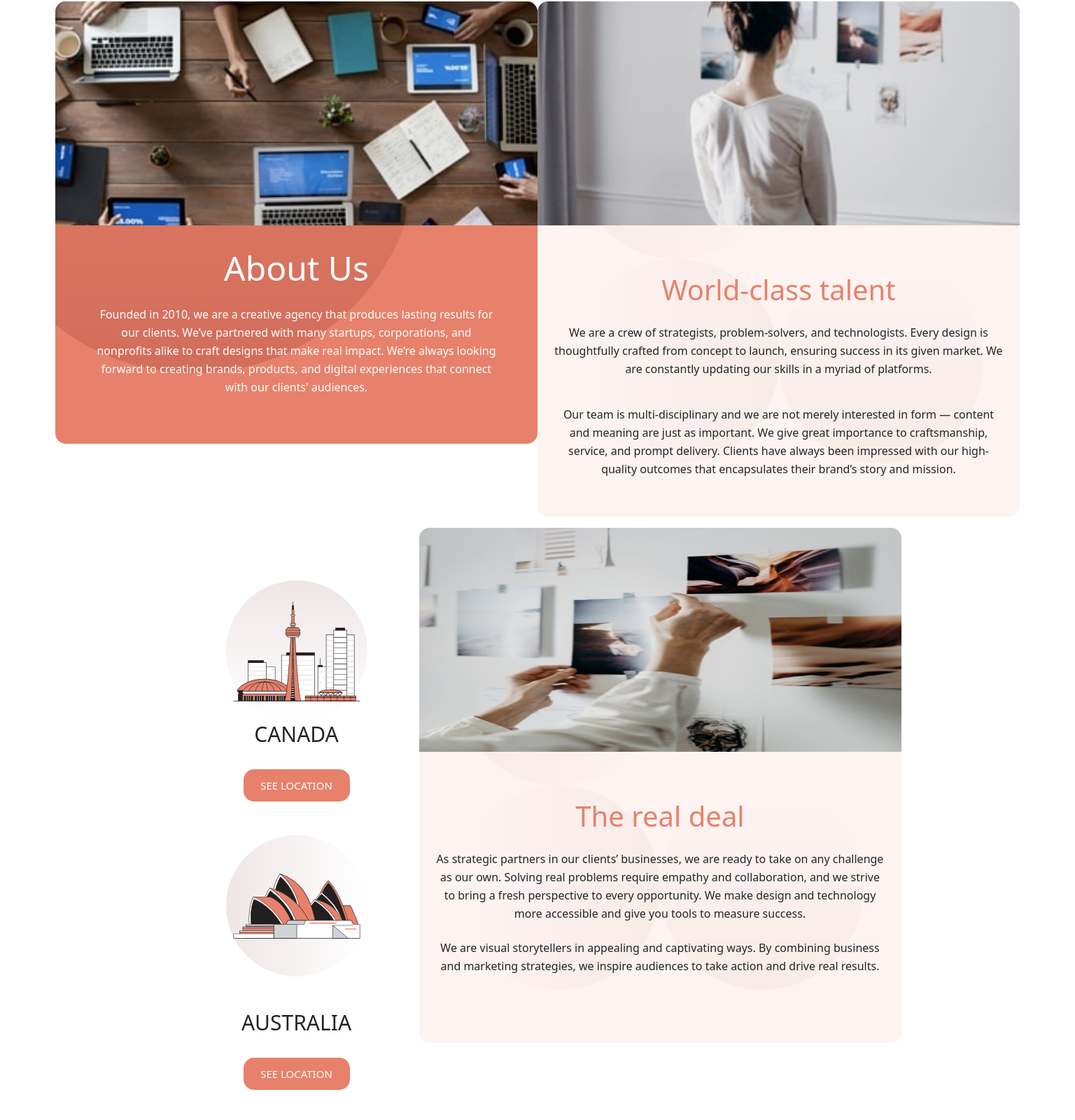
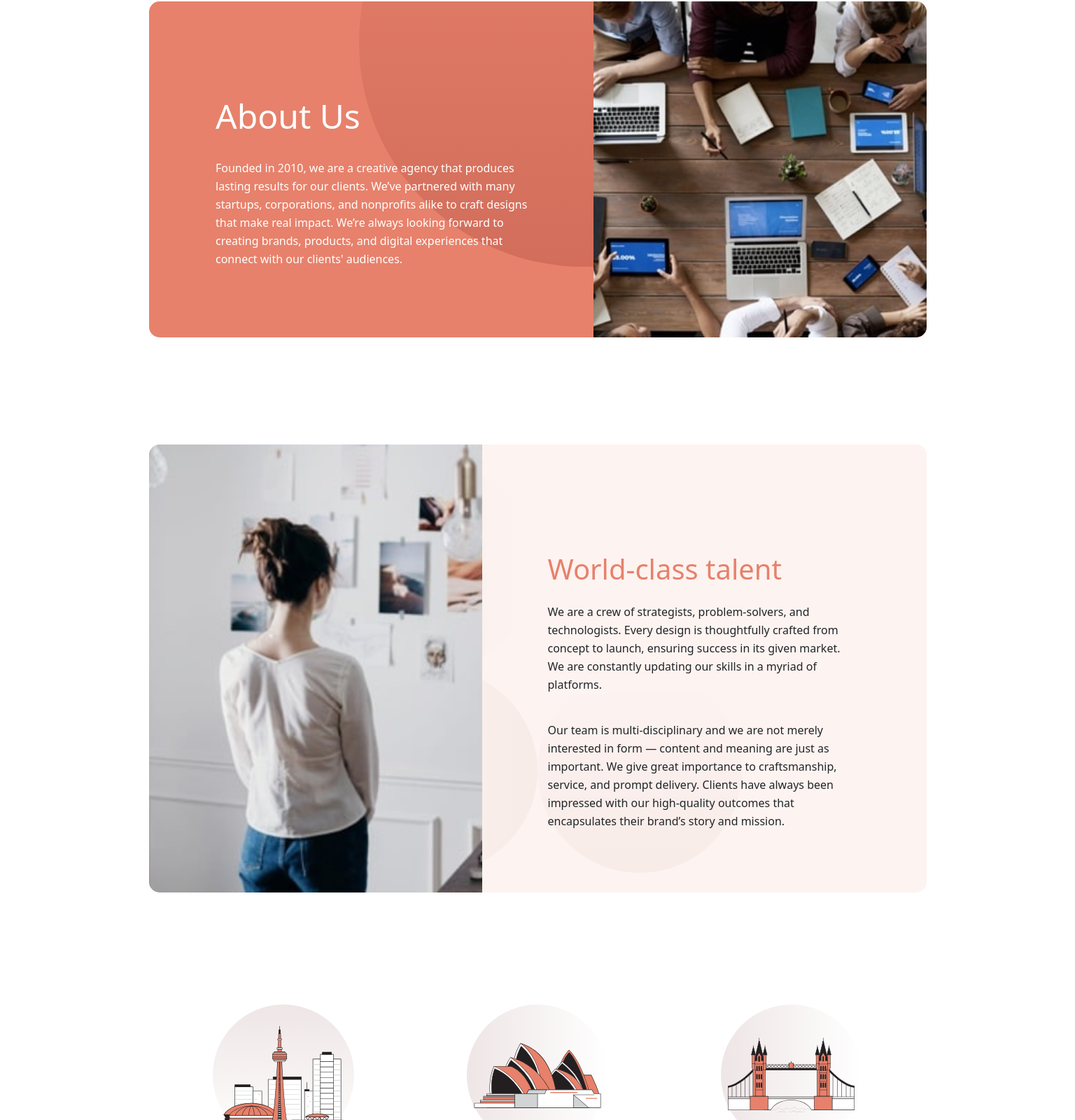
Before and after one commit to TedJenkler/Multi-Page-Website, a React (Create React App) app: page /about in a window 1536 px wide. Shown: the part 153-1753 px from the top of the page at 70% size. Built offline with nearby package versions, Linux system fonts and the light colour scheme.

Commit message:
About Page done mobile, tablet and desktop

```diff
--- a/src/Components.js/CapitalLocations.js
+++ b/src/Components.js/CapitalLocations.js
@@ -6,15 +6,21 @@ const CapitalLocations = () => {
     return (
         <>
             <div className="capitallocation-area">
+                <div className="capitallocation-item">
                     <div id="canada"><img id="canadarotateback" src={canada} alt="canada" /></div>
-                <h2>CANADA</h2>
+                    <h2 id="canadah2">CANADA</h2>
                     <button className="btn">SEE LOCATION</button>
+                </div>
+                <div className="capitallocation-item">
                     <img src={australia} alt="australia" />
                     <h2>AUSTRALIA</h2>
                     <button className="btn">SEE LOCATION</button>
+                </div>
+                <div className="capitallocation-item">
                     <img src={unitedkingdom} alt="unitedkingdom" />
                     <h2>UNITED KINGDOM</h2>
                     <button className="btn">SEE LOCATION</button>
+                </div>
             </div>
         </>
     )
--- a/src/Components.js/Pages/About.js
+++ b/src/Components.js/Pages/About.js
@@ -8,25 +8,31 @@ const About = ( {hamburger} ) => {
         <div className={hamburger === false ? "row" : "row blurry"}>
             <div id="hero-about" className="hero">
                 <img src={hero} alt="hero" />
+                <div>
                     <h1>About Us</h1>
                     <p>Founded in 2010, we are a creative agency that produces lasting results for our clients. We’ve partnered with many startups, corporations, and nonprofits alike to craft designs that make real impact. We’re always looking forward to creating brands, products, and digital experiences that connect with our clients' audiences.</p>
                 </div>
+            </div>
             <div className="about-item2area">
                 <img src={woman} alt="picture with a woman" />
+                <div>
                     <h1>World-class talent</h1>
                     <p>We are a crew of strategists, problem-solvers, and technologists. Every design is thoughtfully crafted from concept to launch, ensuring success in its given market. We are constantly updating our skills in a myriad of platforms.</p>
                     <br></br>
                     <p>Our team is multi-disciplinary and we are not merely interested in form — content and meaning are just as important. We give great importance to craftsmanship, service, and prompt delivery. Clients have always been impressed with our high-quality outcomes that encapsulates their brand’s story and mission.</p>
                 </div>
+            </div>
             <CapitalLocations />
             <div className="about-item3area">
                 <img src={item3img} alt="The real deal" />
+                <div>
                     <h1>The real deal</h1>
                     <p>As strategic partners in our clients’ businesses, we are ready to take on any challenge as our own. Solving real problems require empathy and collaboration, and we strive to bring a fresh perspective to every opportunity. We make design and technology more accessible and give you tools to measure success.</p>
                     <br></br>
                     <p>We are visual storytellers in appealing and captivating ways. By combining business and marketing strategies, we inspire audiences to take action and drive real results.</p>
                 </div>
             </div>
+        </div>
     )
 }
 
--- a/src/index.css
+++ b/src/index.css
@@ -463,19 +463,26 @@ a {
   transform: rotate(180deg);
 }
 
-#hero-about > h1 {
+#hero-about > div {
+  transform: rotate(180deg);
+  display: flex;
+  flex-direction: column;
+  align-items: center;
+  justify-content: center;
+}
+
+#hero-about > div > h1 {
   width: 327px;
-  transform: rotate(180deg);
   text-align: center;
-  margin-bottom: 80px;
+  margin-bottom: 24px;
   font-size: 32px;
-}
-
-#hero-about > p {
+  margin-top: 80px;
+}
+
+#hero-about > div > p {
   width: 327px;
-  transform: rotate(180deg);
   text-align: center;
-  margin: 80px 24px 24px 24px;
+  margin: 0 24px 24px 24px;
   font-size: 15px;
   line-height: 25px;
 }
@@ -495,13 +502,19 @@ a {
   background-size: 584px;
 }
 
-.about-item2area > h1 {
+.about-item2area > div {
+  display: flex;
+  align-items: center;
+  flex-direction: column;
+}
+
+.about-item2area > div > h1 {
   font-size: 32px;
   margin: 30px 0em 24px 0em;
   color: #E7816B;
 }
 
-.about-item2area > p {
+.about-item2area > div > p {
   text-align: center;
   font-size: 15px;
   margin: 0 24px 0 24px;
@@ -533,20 +546,26 @@ a {
   margin: auto;
 }
 
-.capitallocation-area > img, .capitallocation-area > div > img {
+.capitallocation-area > div {
+  display: flex;
+  flex-direction: column;
+  align-items: center;
+}
+
+.capitallocation-area > div > img, .capitallocation-area > div > div > img {
   margin-bottom: 48px;
 }
 
-.capitallocation-area > img {
+.capitallocation-area > div > img {
   background-image: url(./assets/shared/desktop/bg-pattern-small-circle.svg);
 }
 
-.capitallocation-area > h2, .capitallocation-area > div > img {
+.capitallocation-area > div > h2, .capitallocation-area > div > div > img {
   margin-bottom: 32px;
 }
 
 
-.capitallocation-area > button {
+.capitallocation-area > div > button {
   margin-bottom: 48px;
   width: 152px;
   height: 56px;
@@ -572,18 +591,24 @@ a {
   padding: 0;
 }
 
+.about-item3area > div {
+  display: flex;
+  flex-direction: column;
+  align-items: center;
+}
+
 .about-item3area > img {
   height: 320px;
   width: 100%;
 }
 
-.about-item3area > h1 {
+.about-item3area > div > h1 {
   font-size: 32px;
   margin: 84px 0em 24px 0em;
   color: #E7816B;
 }
 
-.about-item3area > p {
+.about-item3area > div > p {
   text-align: center;
   font-size: 15px;
   margin: 0 24px 0 24px;
@@ -1110,13 +1135,14 @@ input:focus {
     object-fit: cover;
   }
 
-  #hero-about > h1 {
+  #hero-about > div > h1 {
     width: 573px;
+    margin-top: 30px;
     margin-bottom: 32px;
     font-size: 48px;
   }
 
-  #hero-about > p {
+  #hero-about > div > p {
     width: 573px;
     font-size: 16px;
     line-height: 26px;
@@ -1140,12 +1166,12 @@ input:focus {
     object-fit: cover;
   }
 
-  .about-item2area > h1 {
+  .about-item2area > div > h1 {
     font-size: 40px;
     margin: 68px 0em 24px 0em;
   }
 
-  .about-item2area > p {
+  .about-item2area > div > p {
     text-align: center;
     font-size: 16px;
     margin: 0 24px 0 24px;
@@ -1168,12 +1194,12 @@ input:focus {
     border-radius: 15px 15px 0 0;
   }
 
-  .about-item3area > h1 {
+  .about-item3area > div > h1 {
     font-size: 40px;
     margin: 68px 0em 24px 0em;
   }
 
-  .about-item3area > p {
+  .about-item3area > div > p {
     font-size: 16px;
     line-height: 26px;
   }
@@ -1394,6 +1420,7 @@ input:focus {
     flex-direction: row;
     background-position: 471px 0;
     padding: 0;
+    border-radius: 15px;
   }
 
   .textfield-hero {
@@ -1601,87 +1628,169 @@ input:focus {
   /* Hero  */
 
   #hero-about {
-    height: 632px;
-    width: 689px;
+    height: 480px;
+    width: 1111px;
     background-position: 170.5px 101.3px;
     background-size: 640px;
-    border-radius: 15px;
-    margin-bottom: 120px;
+    margin:0;
+    flex-direction: row;
+    align-items: flex-end;
+    margin-bottom: 153px;
   }
 
   #hero-about > img {
-    border-radius: 15px 15px 0 0;
-    object-fit: cover;
-  }
-
-  #hero-about > h1 {
-    width: 573px;
-    margin-bottom: 32px;
-    font-size: 48px;
-  }
-
-  #hero-about > p {
-    width: 573px;
-    font-size: 16px;
-    line-height: 26px;
+    height: 100%;
+    width: 476px;
+    border-radius: 0 15px 15px 0;
+  }
+
+  #hero-about > div {
+    width: 540px;
+    align-items: flex-start;
+    justify-content: flex-start;
+  }
+
+  #hero-about > div > h1 {
+    width: 540px;
+    text-align: start;
+    margin: 135px 0 32px 0;
+  }
+
+  #hero-about > div > p {
+    width: 458px;
+    text-align: start;
+    margin: 0;
+    padding: 0;
+    height: 130px;
   }
 
   /* itemarea2 */
 
   .about-item2area {
-    height: 736px;
-    width: 689px;
-    border-radius: 15px;
+    height: 640px;
+    width: 1111px;
     background-image: url(./assets/shared/desktop/bg-pattern-three-circles.svg);
     background-position: center;
-    padding: 0;
+    flex-direction: row;
+    margin-bottom: 160px;
+    align-items: flex-start;
   }
 
   .about-item2area > img {
-    width: 100%;
-    height: 320px;
-    border-radius: 15px 15px 0 0;
+    width: 476px;
+    height: 100%;
+    border-radius: 15px 0 0 15px;
     object-fit: cover;
   }
 
-  .about-item2area > h1 {
+  .about-item2area > div {
+    align-items: flex-start;
+  }
+
+  .about-item2area > div > h1 {
+    text-align: start;
     font-size: 40px;
-    margin: 68px 0em 24px 0em;
-  }
-
-  .about-item2area > p {
-    text-align: center;
-    font-size: 16px;
-    margin: 0 24px 0 24px;
-    line-height: 26px;
-    padding-bottom: 1em;
+    margin: 154px 96px 24px 94px;
+  }
+
+  .about-item2area > div > p {
+    text-align: start;
+    margin: 0px 96px 0 94px;
   }
 
   /* itemarea3 */
 
   .about-item3area {
-    height: 736px;
-    width: 689px;
-    background-position: center;
-    margin-bottom: 120px;
-    padding: 0;
-    border-radius: 15px;
+    height: 640px;
+    width: 1111px;
+    flex-direction: row;
+    margin-bottom: 380px;
+    align-items: flex-start;
+    flex-direction: row-reverse;
   }
 
   .about-item3area > img {
-    border-radius: 15px 15px 0 0;
-  }
-
-  .about-item3area > h1 {
+    width: 476px;
+    height: 100%;
+    border-radius: 0px 15px 15px 0px;
+    object-fit: cover;
+  }
+
+  .about-item3area > div {
+    align-items: flex-start;
+  }
+
+  .about-item3area > div > h1 {
+    text-align: start;
     font-size: 40px;
-    margin: 68px 0em 24px 0em;
-  }
-
-  .about-item3area > p {
-    font-size: 16px;
-    line-height: 26px;
-  }
-
+    margin: 154px 96px 24px 94px;
+  }
+
+  .about-item3area > div > p {
+    text-align: start;
+    margin: 0px 96px 0 94px;
+  }
+
+  /* Capital Location */
+
+.capitallocation-area {
+  width: 1111px;
+  height: 364px;
+  flex-direction: row;
+  justify-content: center;
+  margin: 0;
+  margin-bottom: 160px;
+}
+
+.capitallocation-area > div {
+  flex-direction: column;
+  align-items: center;
+  height: 364px;
+  width: 350px;
+  margin: 0 30px 0 30px;
+}
+
+#canada {
+  background-image: url(./assets/shared/desktop/bg-pattern-small-circle.svg);
+  transform: rotate(90deg);
+  background-repeat: no-repeat;
+  background-size: 100%;
+  height: 364px;
+}
+
+#canadarotateback {
+  transform: rotate(-90deg);
+}
+
+#canadah2 {
+  margin-top: 48px;
+}
+
+.capitallocation-area > div > img, .capitallocation-area > div > div > img {
+  margin-bottom: 48px;
+  width: 202px;
+}
+
+.capitallocation-area > div > img {
+  background-image: url(./assets/shared/desktop/bg-pattern-small-circle.svg);
+  background-repeat: no-repeat;
+  background-size: 100%;
+  width: 202px;
+}
+
+.capitallocation-area > div > h2, .capitallocation-area > div > div > img {
+  margin-bottom: 32px;
+}
+
+
+.capitallocation-area > div > button {
+  margin-bottom: 48px;
+  width: 152px;
+  height: 56px;
+  border-radius: 15px;
+  background-color: #E7816B;
+  color: white;
+}
   /* Contact Page */
 
   /* Hero Contact */
```
Lines whose indentation alone changed are shown as unchanged.
